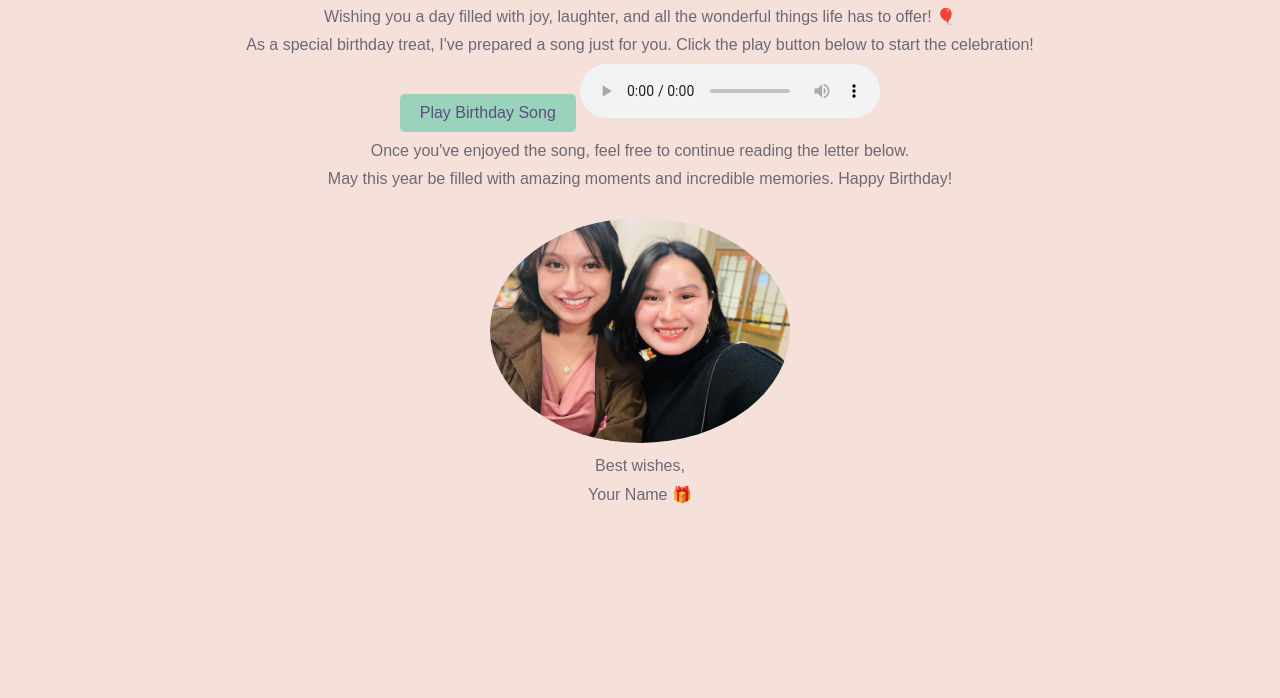
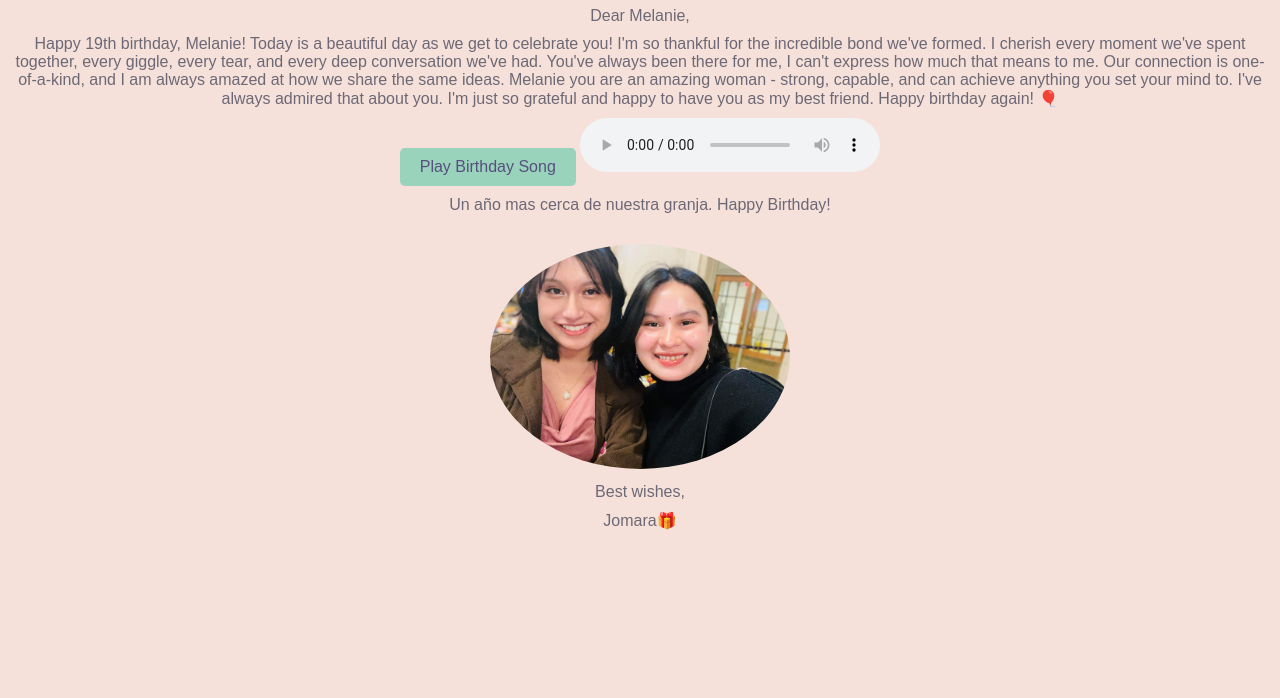
Before and after one commit to JomaraSi/BirthdayWishes, a plain HTML site: page index.html in a window 1280 px wide. Shown: the part 102-800 px from the top of the page. Drawn offline with Linux system fonts and the light colour scheme; files whose address does not match are found by name.

Commit message:
Update index.html
code

```diff
--- a/index.html
+++ b/index.html
@@ -43,13 +43,25 @@
     </style>
 </head>
 <body>
-    <h1>🎉 Happy Birthday, Melanie! 🎂</h1>
+    <p>Please first click the play button below and let the celebration begin!</p>
+
+<h1>🎉 Happy Birthday, Melanie! 🎂</h1>
 
     <p>Dear Melanie,</p>
 
-    <p>Wishing you a day filled with joy, laughter, and all the wonderful things life has to offer! 🎈</p>
+    <p>Happy 19th birthday, Melanie!
 
-    <p>As a special birthday treat, I've prepared a song just for you. Click the play button below to start the celebration!</p>
+	Today is a beautiful day as we get to celebrate you! I'm so thankful for the incredible bond we've formed.
+
+	I cherish every moment we've spent together, every giggle, every tear, and every deep conversation we've had.
+
+	You've always been there for me, I can't express how much that means to me. Our connection is one-of-a-kind, and I am always amazed at how we share the same ideas.
+
+	Melanie you are an amazing woman - strong, capable, and can achieve anything you set your mind to. I've always admired that about you. I'm just so grateful and happy to have you as my best friend.
+
+	Happy birthday again! 🎈</p>
+
+
 
     <button onclick="playAudio()">Play Birthday Song</button>
 
@@ -65,14 +77,12 @@
         }
     </script>
 
-    <p>Once you've enjoyed the song, feel free to continue reading the letter below.</p>
-
-    <p>May this year be filled with amazing moments and incredible memories. Happy Birthday!</p>
+    <p>Un año mas cerca de nuestra granja. Happy Birthday!</p>
 
     <img src="C:\Users\jomar\Downloads\IMG_5109.JPG" alt="Melanie's Picture">
 
     <p>Best wishes,</p>
 
-    <p>Your Name 🎁</p>
+    <p>Jomara🎁</p>
 </body>
 </html>
```
